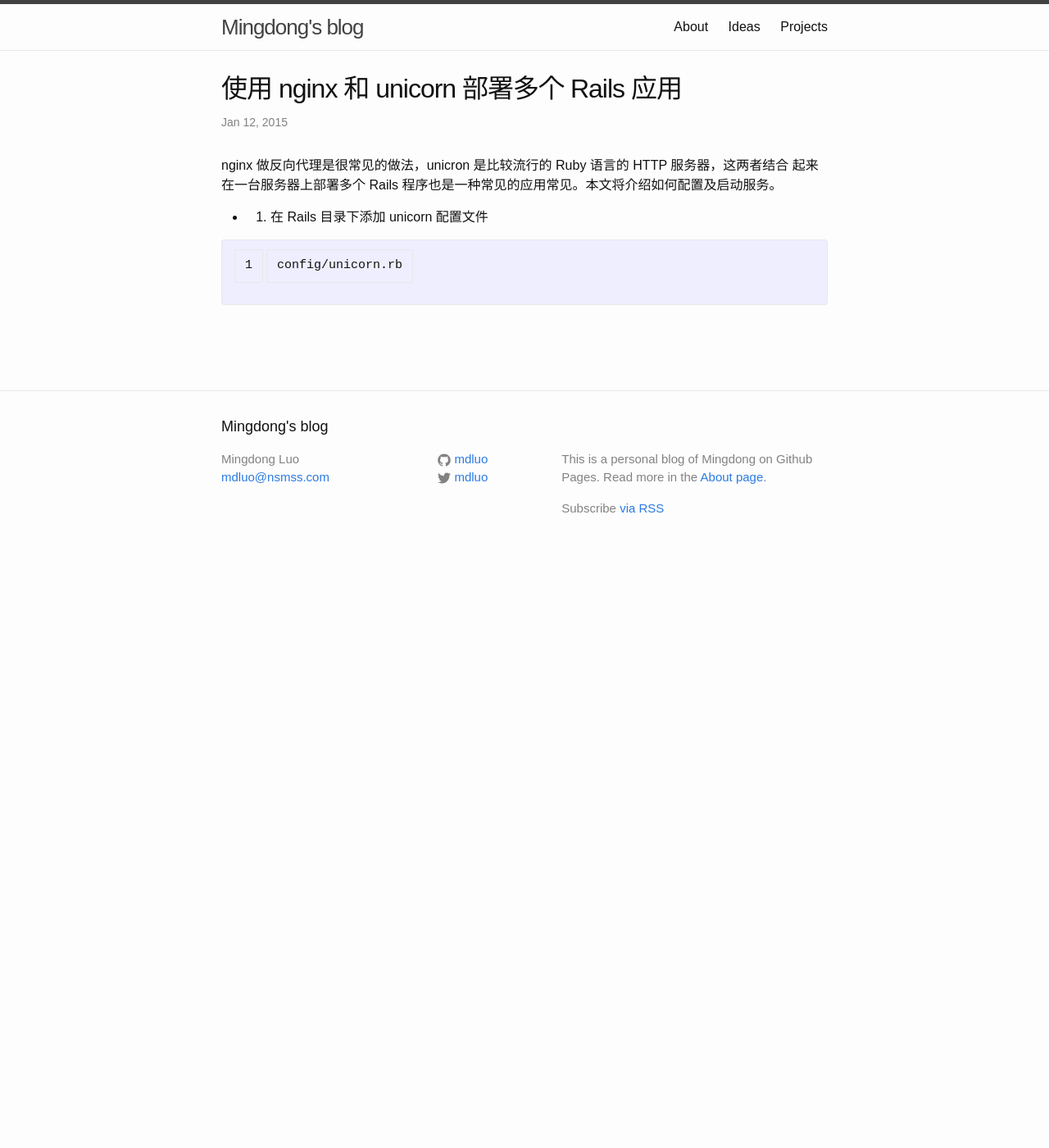
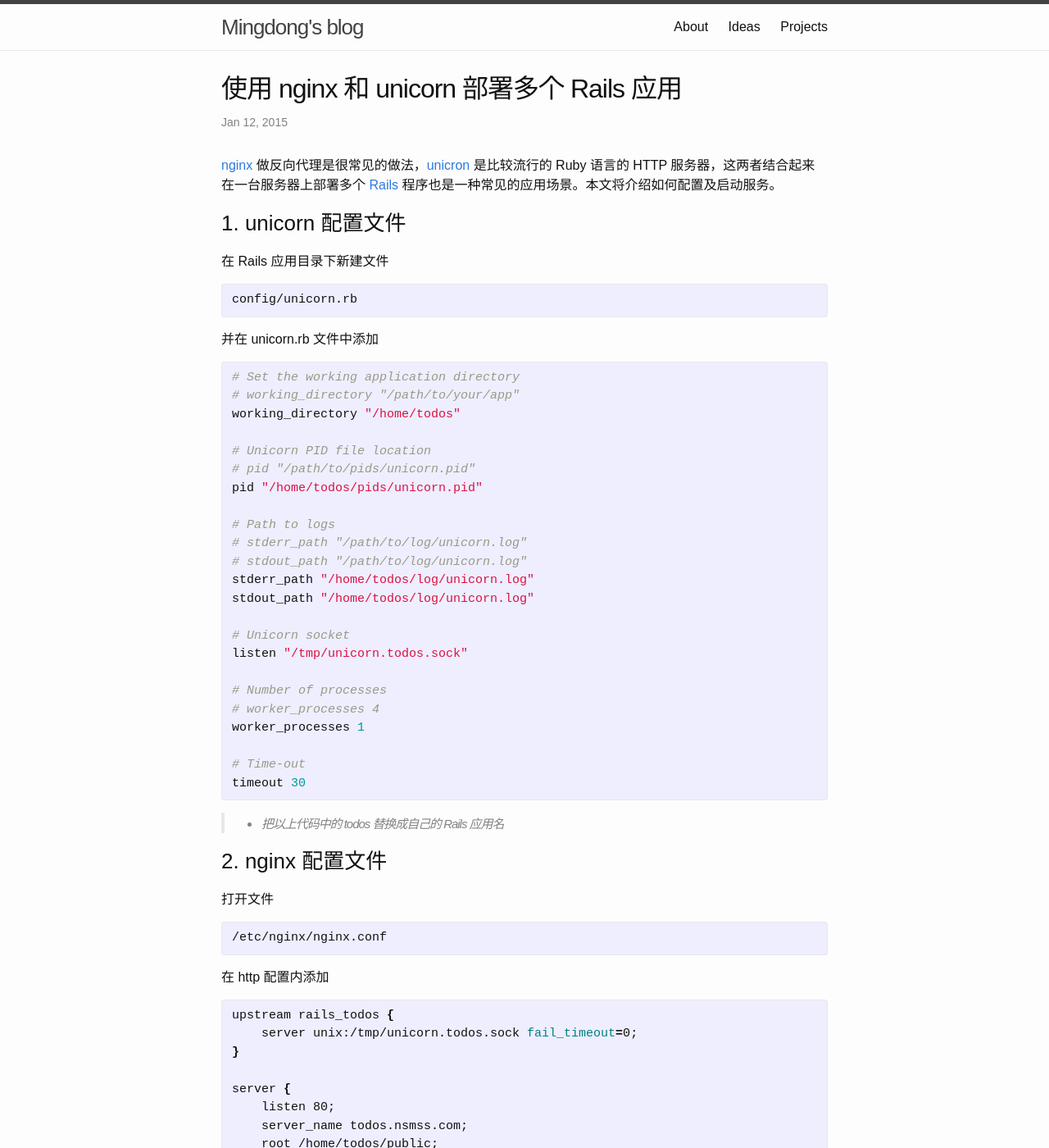
Before and after one commit to itfen/md, a Jekyll site: the page built from _posts/2015-01-12-nginx-and-unicorn-multiple-rails-apps.md, in a window 1280 px wide and 1400 px high. Shown: the whole window at 82% size. Built offline with Jekyll 4.4.1, drawn with Linux system fonts in a browser that asks for light colours; comment, search, counter and statistics services are not loaded; some of the changed text lies outside the part shown.

Commit message:
Update post

```diff
--- a/_config.yml
+++ b/_config.yml
@@ -16,5 +16,4 @@
 
 # Build settings
 markdown: kramdown
-#highlighter: pygments
-comments: true
+highlighter: pygments
--- a/_posts/2015-01-12-nginx-and-unicorn-multiple-rails-apps.md
+++ b/_posts/2015-01-12-nginx-and-unicorn-multiple-rails-apps.md
@@ -5,11 +5,93 @@
 comments: true
 share: true
 ---
-nginx 做反向代理是很常见的做法，unicron 是比较流行的 Ruby 语言的 HTTP 服务器，这两者结合
-起来在一台服务器上部署多个 Rails 程序也是一种常见的应用常见。本文将介绍如何配置及启动服务。
+[nginx][nginx] 做反向代理是很常见的做法，[unicron][unicorn] 是比较流行的 Ruby 语言的 HTTP 服务器，这两者结合起来在一台服务器上部署多个 [Rails][Rails] 程序也是一种常见的应用场景。本文将介绍如何配置及启动服务。
 
-- 1. 在 Rails 目录下添加 unicorn 配置文件
+### 1. unicorn 配置文件
 
-{% highlight sh linenos%}
+在 Rails 应用目录下新建文件
+
+{% highlight bash%}
 config/unicorn.rb
 {% endhighlight %}
+
+并在 unicorn.rb 文件中添加
+
+{% highlight ruby%}
+# Set the working application directory
+# working_directory "/path/to/your/app"
+working_directory "/home/todos"
+
+# Unicorn PID file location
+# pid "/path/to/pids/unicorn.pid"
+pid "/home/todos/pids/unicorn.pid"
+
+# Path to logs
+# stderr_path "/path/to/log/unicorn.log"
+# stdout_path "/path/to/log/unicorn.log"
+stderr_path "/home/todos/log/unicorn.log"
+stdout_path "/home/todos/log/unicorn.log"
+
+# Unicorn socket
+listen "/tmp/unicorn.todos.sock"
+
+# Number of processes
+# worker_processes 4
+worker_processes 1
+
+# Time-out
+timeout 30
+{% endhighlight %}
+
+> - ##### 把以上代码中的 todos 替换成自己的 Rails 应用名
+
+### 2. nginx 配置文件
+
+打开文件
+
+{% highlight bash%}
+/etc/nginx/nginx.conf
+{% endhighlight %}
+
+在 http 配置内添加
+
+{% highlight bash%}
+upstream rails_todos {
+    server unix:/tmp/unicorn.todos.sock fail_timeout=0;
+}
+
+server {
+    listen 80;
+    server_name todos.nsmss.com;
+    root /home/todos/public;
+    try_files $uri/index.html $uri @app;
+    location @app {
+        proxy_set_header  X-Forwarded-For $proxy_add_x_forwarded_for;
+        proxy_set_header  Host $http_host;
+        proxy_redirect    off;
+        proxy_pass        http://rails_todos;
+    }
+}
+{% endhighlight %}
+
+> - ##### 把 upstream 的内容替换成上面 unicorn 配置中 listen 项的 sock 文件
+> - ##### 把 server 的 server_name 替换成访问这个 Rails 应用的域名
+> - ##### 把 server 的 root 替换成这个 Rails 应用的目录下的 /public
+
+### 3. 启动 unicorn 服务
+
+进入 Rails 应用目录，运行命令
+
+{% highlight bash%}
+unicorn_rails -c config/unicorn.rb -D
+{% endhighlight %}
+
+### 3. 重启 nginx 服务
+
+{% highlight bash%}
+service nginx restart
+{% endhighlight %}
+
+[nginx]:        http://nginx.org/
+[unicorn]:      http://unicorn.bogomips.org/
+[Rails]:        http://rubyonrails.org/
```
